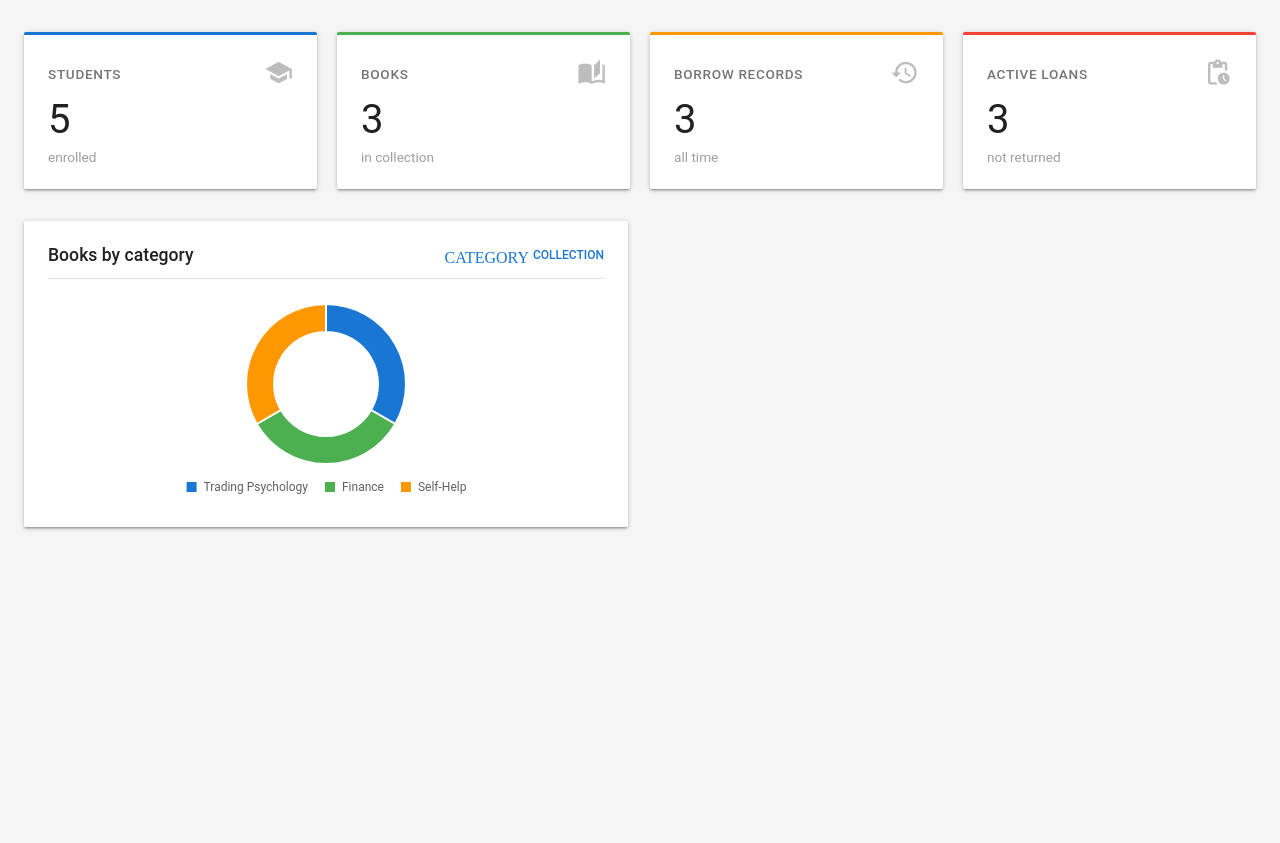
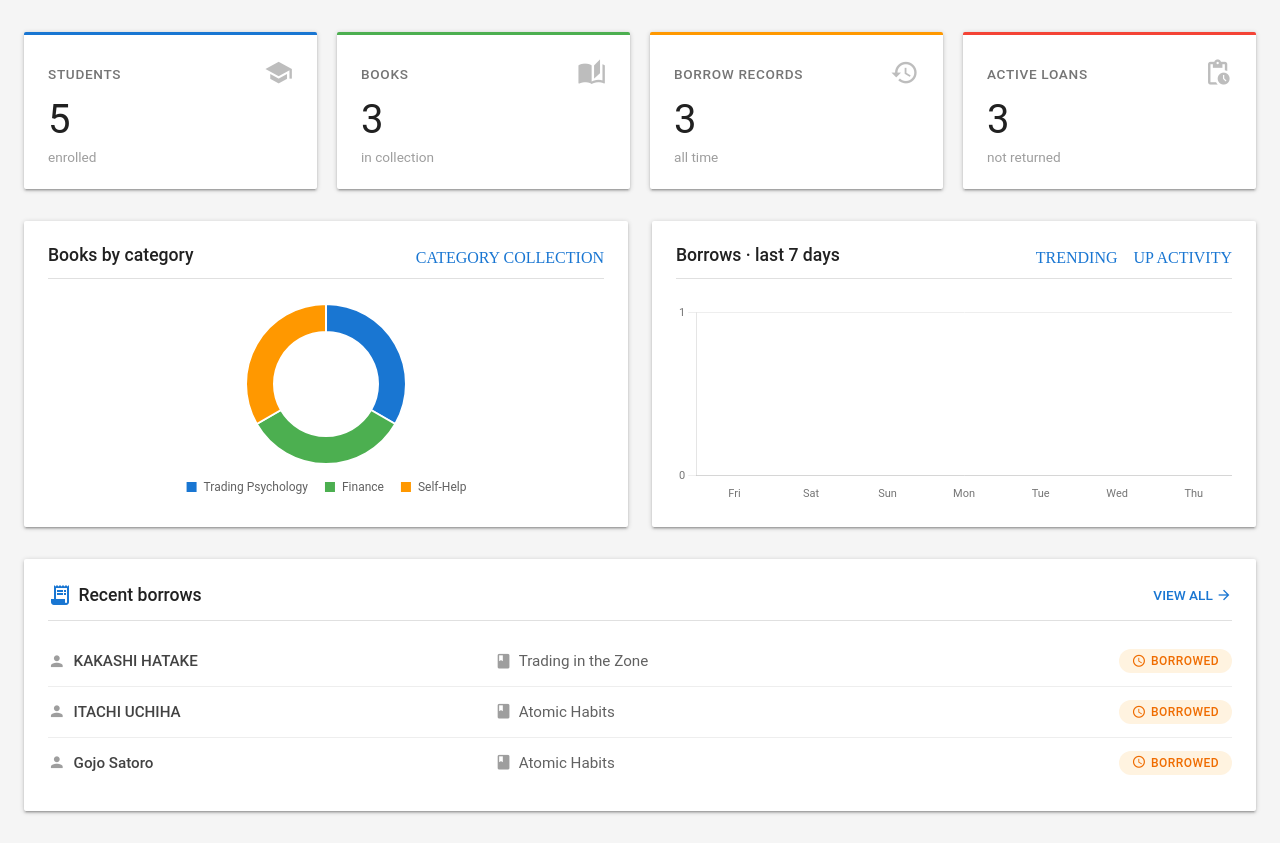
Before and after one commit to RY1016/IT30a, a PHP site: page /dashboard.php in a window 1280 px wide. Shown: the part 70-913 px from the top of the page. Before the commit the page ends 600 px from the top, so only its background shows below. Run offline with PHP 8.4, Linux system fonts and the light colour scheme; data comes from the database, SQL or seed files in the repository.

Commit message:
added Bar chart & Recent Borrows in dashboard  & separated the sytle

```diff
--- /dev/null
+++ b/dashboard.css
@@ -0,0 +1,230 @@
+
+        * { margin: 0; padding: 0; box-sizing: border-box; }
+
+        /* Materialize Base Typography */
+        body {
+            background: #f5f5f5; /* Material Grey 100 */
+            font-family: Roboto, system-ui, -apple-system, sans-serif;
+            color: #212121; /* Material Grey 900 */
+            padding: 2rem 1.5rem;
+            display: flex;
+            flex-direction: column;
+            align-items: center;
+        }
+
+        .dashboard { max-width: 1300px; width: 100%; }
+
+        /* Materialize Standard Card */
+        .stat-card, .chart-card, .recent-borrows {
+            background: #ffffff;
+            border-radius: 2px;
+            box-shadow: 0 2px 2px 0 rgba(0,0,0,0.14),
+                        0 3px 1px -2px rgba(0,0,0,0.12),
+                        0 1px 5px 0 rgba(0,0,0,0.2);
+            transition: box-shadow 0.3s;
+        }
+        .stat-card:hover, .chart-card:hover, .recent-borrows:hover {
+            box-shadow: 0 4px 5px 0 rgba(0,0,0,0.14),
+                        0 1px 10px 0 rgba(0,0,0,0.12),
+                        0 2px 4px -1px rgba(0,0,0,0.3);
+        }
+
+        /* ---- KPI CARDS ---- */
+        .stats-grid {
+            display: grid;
+            grid-template-columns: repeat(auto-fit, minmax(200px, 1fr));
+            gap: 1.25rem;
+            margin-bottom: 2rem;
+        }
+        .stat-card {
+            padding: 1.5rem;
+            display: flex;
+            flex-direction: column;
+            border-top: 3px solid #1976d2; /* Material Blue Accent */
+        }
+        .stat-card:nth-child(2) { border-top-color: #4caf50; } /* Green */
+        .stat-card:nth-child(3) { border-top-color: #ff9800; } /* Orange */
+        .stat-card:nth-child(4) { border-top-color: #f44336; } /* Red */
+
+        .stat-header {
+            display: flex;
+            align-items: center;
+            justify-content: space-between;
+            margin-bottom: 0.5rem;
+        }
+        .stat-label {
+            font-size: 0.85rem;
+            text-transform: uppercase;
+            letter-spacing: 0.05em;
+            font-weight: 500;
+            color: #757575; /* Material Grey 600 */
+        }
+        .stat-header .material-icons {
+            font-size: 1.8rem;
+            color: #bdbdbd; /* Material Grey 400 */
+        }
+        .stat-number {
+            font-size: 2.5rem;
+            font-weight: 400;
+            color: #212121;
+            line-height: 1.2;
+        }
+        .stat-sub {
+            font-size: 0.85rem;
+            color: #9e9e9e;
+            margin-top: 0.3rem;
+        }
+
+        /* ---- CHARTS ---- */
+        .charts-grid {
+            display: grid;
+            grid-template-columns: repeat(2, 1fr);
+            gap: 1.5rem;
+            margin-bottom: 2rem;
+        }
+        .chart-card {
+            padding: 1.5rem;
+        }
+        .chart-title {
+            font-size: 1.1rem;
+            font-weight: 500;
+            color: #212121;
+            margin-bottom: 1.5rem;
+            display: flex;
+            justify-content: space-between;
+            align-items: center;
+            border-bottom: 1px solid #e0e0e0;
+            padding-bottom: 0.8rem;
+        }
+        .chart-title span {
+            font-weight: 500;
+            color: #1976d2;
+            font-size: 0.75rem;
+            text-transform: uppercase;
+            display: flex;
+            align-items: center;
+            gap: 0.25rem;
+        }
+        .chart-title span .material-icons {
+            font-size: 1rem;
+        }
+        canvas {
+            display: block;
+            width: 100% !important;
+            height: auto !important;
+            max-height: 200px;
+        }
+
+        /* ---- RECENT BORROWS ---- */
+        .recent-borrows {
+            padding: 1.5rem;
+        }
+        .recent-header {
+            display: flex;
+            justify-content: space-between;
+            align-items: center;
+            margin-bottom: 1rem;
+            border-bottom: 1px solid #e0e0e0;
+            padding-bottom: 0.8rem;
+        }
+        .recent-header h3 {
+            font-weight: 500;
+            font-size: 1.1rem;
+            color: #212121;
+            display: flex;
+            align-items: center;
+            gap: 0.4rem;
+        }
+        .recent-header h3 .material-icons {
+            color: #1976d2;
+        }
+        .recent-header a {
+            font-size: 0.85rem;
+            color: #1976d2;
+            font-weight: 500;
+            text-transform: uppercase;
+            text-decoration: none;
+            display: flex;
+            align-items: center;
+            gap: 0.2rem;
+        }
+        .recent-header a:hover {
+            text-decoration: underline;
+        }
+        .recent-header a .material-icons {
+            font-size: 1rem;
+        }
+
+        .borrow-row {
+            display: flex;
+            align-items: center;
+            justify-content: space-between;
+            padding: 0.8rem 0;
+            border-bottom: 1px solid #eeeeee;
+            font-size: 0.95rem;
+        }
+        .borrow-row:last-child { border-bottom: none; }
+
+        .borrow-student {
+            font-weight: 500;
+            color: #424242;
+            width: 30%;
+            display: flex;
+            align-items: center;
+            gap: 0.5rem;
+        }
+        .borrow-book {
+            color: #616161;
+            width: 45%;
+            white-space: nowrap;
+            overflow: hidden;
+            text-overflow: ellipsis;
+            display: flex;
+            align-items: center;
+            gap: 0.4rem;
+        }
+        .borrow-student .material-icons,
+        .borrow-book .material-icons {
+            font-size: 1.1rem;
+            color: #9e9e9e;
+        }
+
+        /* Material Design Chips */
+        .borrow-status {
+            font-size: 0.75rem;
+            padding: 0.3rem 0.8rem;
+            border-radius: 16px; /* Chip border radius */
+            font-weight: 500;
+            text-transform: uppercase;
+            letter-spacing: 0.5px;
+            display: flex;
+            align-items: center;
+            gap: 0.3rem;
+        }
+        .borrow-status .material-icons {
+            font-size: 0.9rem;
+        }
+        .borrow-status.returned {
+            background: #e8f5e9; /* Green 50 */
+            color: #2e7d32;      /* Green 800 */
+        }
+        .borrow-status.borrowed {
+            background: #fff3e0; /* Orange 50 */
+            color: #ef6c00;      /* Orange 800 */
+        }
+
+        .footer-note {
+            margin-top: 2rem;
+            text-align: center;
+            font-size: 0.8rem;
+            color: #9e9e9e;
+            letter-spacing: 0.5px;
+        }
+
+        @media (max-width: 760px) {
+            .charts-grid { grid-template-columns: 1fr; }
+            .stats-grid { grid-template-columns: 1fr 1fr; }
+            .borrow-student,
+            .borrow-book { width: auto; flex: 1; }
+            .borrow-row { flex-wrap: wrap; gap: 0.5rem; }
+        }
--- a/dashboard.php
+++ b/dashboard.php
@@ -38,6 +38,47 @@ while ($row = $catStmt->fetch()) {
     $categories[]     = $row['book_category'];
     $categoryCounts[] = (int) $row['cnt'];
 }
+// ---------- 3. BORROW ACTIVITY LAST 7 DAYS ----------
+
+$dailyStmt = $pdo->query("
+    SELECT DATE(borrow_date) AS day, COUNT(*) AS cnt
+    FROM borrows
+    WHERE borrow_date >= CURDATE() - INTERVAL 6 DAY
+    GROUP BY DATE(borrow_date)
+    ORDER BY day ASC
+");
+
+$borrowByDay = [];
+
+while ($row = $dailyStmt->fetch()) {
+    $borrowByDay[$row['day']] = (int) $row['cnt'];
+}
+// Generate labels and counts for the last 7 days
+$dayLabels = [];
+$dailyBorrows = [];
+
+for ($i = 6; $i >= 0; $i--) {
+    $date = date('Y-m-d', strtotime("-$i days"));
+
+    $dayLabels[] = date('D', strtotime($date));
+    $dailyBorrows[] = $borrowByDay[$date] ?? 0;
+}
+
+// ---------- 4. RECENT BORROWS ----------
+$recentStmt = $pdo->query("
+    SELECT
+        s.student_first_name,
+        s.student_last_name,
+        b.book_title,
+        br.borrow_return_date
+    FROM borrows br
+    INNER JOIN students s ON br.student_id = s.student_id
+    INNER JOIN books b ON br.book_id = b.book_id
+    ORDER BY br.borrow_id DESC
+    LIMIT 5
+");
+$recentBorrows = $recentStmt->fetchAll();
+
 ?>
 
 <!DOCTYPE html>
@@ -48,237 +89,9 @@ while ($row = $catStmt->fetch()) {
     <title>Library · Dashboard</title>
     <!-- Chart.js -->
     <script src="https://cdn.jsdelivr.net/npm/chart.js@4.4.0/dist/chart.umd.min.js"></script>
-    <style>
-        * { margin: 0; padding: 0; box-sizing: border-box; }
 
-        /* Materialize Base Typography */
-        body {
-            background: #f5f5f5; /* Material Grey 100 */
-            font-family: Roboto, system-ui, -apple-system, sans-serif;
-            color: #212121; /* Material Grey 900 */
-            padding: 2rem 1.5rem;
-            display: flex;
-            flex-direction: column;
-            align-items: center;
-        }
+    <link rel="stylesheet" href="dashboard.css">
 
-        .dashboard { max-width: 1300px; width: 100%; }
-
-        /* Materialize Standard Card */
-        .stat-card, .chart-card, .recent-borrows {
-            background: #ffffff;
-            border-radius: 2px;
-            box-shadow: 0 2px 2px 0 rgba(0,0,0,0.14),
-                        0 3px 1px -2px rgba(0,0,0,0.12),
-                        0 1px 5px 0 rgba(0,0,0,0.2);
-            transition: box-shadow 0.3s;
-        }
-        .stat-card:hover, .chart-card:hover, .recent-borrows:hover {
-            box-shadow: 0 4px 5px 0 rgba(0,0,0,0.14),
-                        0 1px 10px 0 rgba(0,0,0,0.12),
-                        0 2px 4px -1px rgba(0,0,0,0.3);
-        }
-
-        /* ---- KPI CARDS ---- */
-        .stats-grid {
-            display: grid;
-            grid-template-columns: repeat(auto-fit, minmax(200px, 1fr));
-            gap: 1.25rem;
-            margin-bottom: 2rem;
-        }
-        .stat-card {
-            padding: 1.5rem;
-            display: flex;
-            flex-direction: column;
-            border-top: 3px solid #1976d2; /* Material Blue Accent */
-        }
-        .stat-card:nth-child(2) { border-top-color: #4caf50; } /* Green */
-        .stat-card:nth-child(3) { border-top-color: #ff9800; } /* Orange */
-        .stat-card:nth-child(4) { border-top-color: #f44336; } /* Red */
-
-        .stat-header {
-            display: flex;
-            align-items: center;
-            justify-content: space-between;
-            margin-bottom: 0.5rem;
-        }
-        .stat-label {
-            font-size: 0.85rem;
-            text-transform: uppercase;
-            letter-spacing: 0.05em;
-            font-weight: 500;
-            color: #757575; /* Material Grey 600 */
-        }
-        .stat-header .material-icons {
-            font-size: 1.8rem;
-            color: #bdbdbd; /* Material Grey 400 */
-        }
-        .stat-number {
-            font-size: 2.5rem;
-            font-weight: 400;
-            color: #212121;
-            line-height: 1.2;
-        }
-        .stat-sub {
-            font-size: 0.85rem;
-            color: #9e9e9e;
-            margin-top: 0.3rem;
-        }
-
-        /* ---- CHARTS ---- */
-        .charts-grid {
-            display: grid;
-            grid-template-columns: repeat(2, 1fr);
-            gap: 1.5rem;
-            margin-bottom: 2rem;
-        }
-        .chart-card {
-            padding: 1.5rem;
-        }
-        .chart-title {
-            font-size: 1.1rem;
-            font-weight: 500;
-            color: #212121;
-            margin-bottom: 1.5rem;
-            display: flex;
-            justify-content: space-between;
-            align-items: center;
-            border-bottom: 1px solid #e0e0e0;
-            padding-bottom: 0.8rem;
-        }
-        .chart-title span {
-            font-weight: 500;
-            color: #1976d2;
-            font-size: 0.75rem;
-            text-transform: uppercase;
-            display: flex;
-            align-items: center;
-            gap: 0.25rem;
-        }
-        .chart-title span .material-icons {
-            font-size: 1rem;
-        }
-        canvas {
-            display: block;
-            width: 100% !important;
-            height: auto !important;
-            max-height: 200px;
-        }
-
-        /* ---- RECENT BORROWS ---- */
-        .recent-borrows {
-            padding: 1.5rem;
-        }
-        .recent-header {
-            display: flex;
-            justify-content: space-between;
-            align-items: center;
-            margin-bottom: 1rem;
-            border-bottom: 1px solid #e0e0e0;
-            padding-bottom: 0.8rem;
-        }
-        .recent-header h3 {
-            font-weight: 500;
-            font-size: 1.1rem;
-            color: #212121;
-            display: flex;
-            align-items: center;
-            gap: 0.4rem;
-        }
-        .recent-header h3 .material-icons {
-            color: #1976d2;
-        }
-        .recent-header a {
-            font-size: 0.85rem;
-            color: #1976d2;
-            font-weight: 500;
-            text-transform: uppercase;
-            text-decoration: none;
-            display: flex;
-            align-items: center;
-            gap: 0.2rem;
-        }
-        .recent-header a:hover {
-            text-decoration: underline;
-        }
-        .recent-header a .material-icons {
-            font-size: 1rem;
-        }
-
-        .borrow-row {
-            display: flex;
-            align-items: center;
-            justify-content: space-between;
-            padding: 0.8rem 0;
-            border-bottom: 1px solid #eeeeee;
-            font-size: 0.95rem;
-        }
-        .borrow-row:last-child { border-bottom: none; }
-
-        .borrow-student {
-            font-weight: 500;
-            color: #424242;
-            width: 30%;
-            display: flex;
-            align-items: center;
-            gap: 0.5rem;
-        }
-        .borrow-book {
-            color: #616161;
-            width: 45%;
-            white-space: nowrap;
-            overflow: hidden;
-            text-overflow: ellipsis;
-            display: flex;
-            align-items: center;
-            gap: 0.4rem;
-        }
-        .borrow-student .material-icons,
-        .borrow-book .material-icons {
-            font-size: 1.1rem;
-            color: #9e9e9e;
-        }
-
-        /* Material Design Chips */
-        .borrow-status {
-            font-size: 0.75rem;
-            padding: 0.3rem 0.8rem;
-            border-radius: 16px; /* Chip border radius */
-            font-weight: 500;
-            text-transform: uppercase;
-            letter-spacing: 0.5px;
-            display: flex;
-            align-items: center;
-            gap: 0.3rem;
-        }
-        .borrow-status .material-icons {
-            font-size: 0.9rem;
-        }
-        .borrow-status.returned {
-            background: #e8f5e9; /* Green 50 */
-            color: #2e7d32;      /* Green 800 */
-        }
-        .borrow-status.borrowed {
-            background: #fff3e0; /* Orange 50 */
-            color: #ef6c00;      /* Orange 800 */
-        }
-
-        .footer-note {
-            margin-top: 2rem;
-            text-align: center;
-            font-size: 0.8rem;
-            color: #9e9e9e;
-            letter-spacing: 0.5px;
-        }
-
-        @media (max-width: 760px) {
-            .charts-grid { grid-template-columns: 1fr; }
-            .stats-grid { grid-template-columns: 1fr 1fr; }
-            .borrow-student,
-            .borrow-book { width: auto; flex: 1; }
-            .borrow-row { flex-wrap: wrap; gap: 0.5rem; }
-        }
-    </style>
 </head>
 <body>
 
@@ -331,14 +144,65 @@ while ($row = $catStmt->fetch()) {
                 <div class="chart-title">
                     Books by category
                     <span>
-                        <span class="material-icons">category</span>
-                        collection
+                        <span class="material-icons">category collection</span>
+
                     </span>
                 </div>
                 <canvas id="categoryChart" width="400" height="200"></canvas>
             </div>
 
+            <!-- Bar Chart: Borrow Activity -->
+            <div class="chart-card">
+                <div class="chart-title">
+                    Borrows · last 7 days
+
+                    <span>
+                        <span class="material-icons">trending_up activity</span>
+
+                    </span>
+                </div>
+
+                <canvas id="borrowChart" width="400" height="200"></canvas>
+            </div>
+
         </div>
+           <!-- RECENT BORROWS -->
+    <div class="recent-borrows">
+        <div class="recent-header">
+            <h3>
+                <span class="material-icons">receipt_long</span>
+                Recent borrows
+            </h3>
+            <a href="#">
+                view all
+                <span class="material-icons">arrow_forward</span>
+            </a>
+        </div>
+        <?php if (empty($recentBorrows)): ?>
+            <div class="borrow-row" style="color:#9e9e9e; justify-content:center;">
+                No borrow records yet.
+            </div>
+        <?php else: ?>
+            <?php foreach ($recentBorrows as $row): ?>
+                <div class="borrow-row">
+                    <div class="borrow-student">
+                        <span class="material-icons">person</span>
+                        <?= htmlspecialchars($row['student_first_name'] . ' ' . $row['student_last_name']) ?>
+                    </div>
+                    <div class="borrow-book">
+                        <span class="material-icons">book</span>
+                        <?= htmlspecialchars($row['book_title']) ?>
+                    </div>
+                    <div class="borrow-status <?= $row['borrow_return_date'] ? 'returned' : 'borrowed' ?>">
+                        <span class="material-icons">
+                            <?= $row['borrow_return_date'] ? 'check_circle' : 'schedule' ?>
+                        </span>
+                        <?= $row['borrow_return_date'] ? 'Returned' : 'Borrowed' ?>
+                    </div>
+                </div>
+            <?php endforeach; ?>
+        <?php endif; ?>
+    </div>
     </div>
 
     <script>
@@ -405,8 +269,87 @@ while ($row = $catStmt->fetch()) {
                     }
                 }
             });
+
+            // ---------- BAR: BORROWS LAST 7 DAYS ----------
+
+            const borrowCtx = document
+                .getElementById('borrowChart')
+                .getContext('2d');
+
+            new Chart(borrowCtx, {
+                type: 'bar',
+
+                data: {
+                    labels: <?= json_encode($dayLabels) ?>,
+
+                    datasets: [{
+                        label: 'Borrows',
+                        data: <?= json_encode($dailyBorrows) ?>,
+                        backgroundColor: colors.blue,
+                        borderRadius: 0, // Material flat bars are sharp
+
+                        barPercentage: 0.6,
+                        categoryPercentage: 0.8
+                    }]
+                },
+
+                options: {
+                    responsive: true,
+                    maintainAspectRatio: true,
+
+                    plugins: {
+                        legend: {
+                            display: false
+                        },
+
+                        tooltip: {
+                            backgroundColor: '#212121',
+                            titleColor: '#ffffff',
+                            bodyColor: '#ffffff',
+                            padding: 10,
+                            cornerRadius: 4,
+
+                            callbacks: {
+                                label: (ctx) => ` ${ctx.raw} borrows`
+                            }
+                        }
+                    },
+
+                    scales: {
+                        y: {
+                            beginAtZero: true,
+                            grid: {
+                                color: '#eeeeee',
+                                drawBorder: false
+                            },
+                            ticks: {
+                                stepSize: 1,
+                                color: '#757575',
+                                font: {
+                                    size: 11,
+                                    family: 'Roboto'
+                                }
+                            }
+                        },
+
+                        x: {
+                            grid: {
+                                display: false
+                            },
+                            ticks: {
+                                color: '#757575',
+                                font: {
+                                    size: 11,
+                                    family: 'Roboto'
+                                }
+                            }
+                        }
+                    }
+                }
+            });
+
+
         })();
     </script>
-
 </body>
 </html>
```
